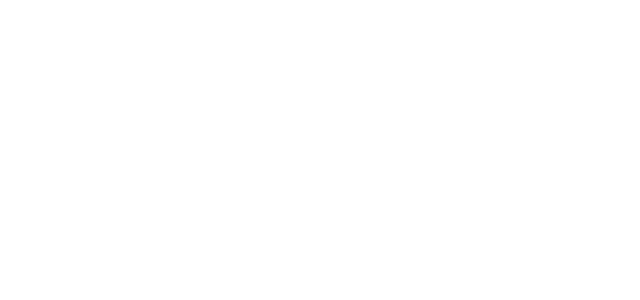
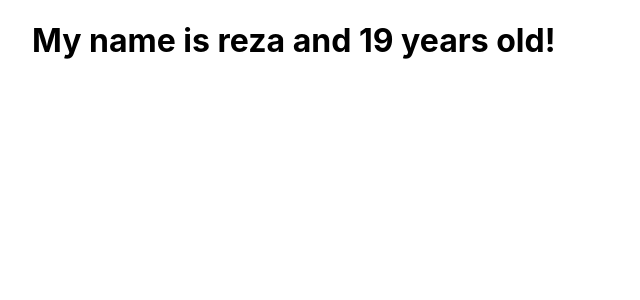
Before and after one commit to rastegardev/reactjs-toturial-botostart, a React (Create React App) app: page / in a window 1280 px wide. Shown: the top 300 px of the page, without its empty margins (0-640 px from the left). Built offline with nearby package versions, Linux system fonts and the light colour scheme.

Commit message:
ta jalase 106 didam - useContext

```diff
--- a/src/App.jsx
+++ b/src/App.jsx
@@ -3,14 +3,21 @@
 
 import "./App.css";
 
-import Counter from "./components/Counter";
-import FormObject from "./components/FormObject";
-import FormArray from "./components/FormArray";
-import UseEffectApp from "./components/UseEffectApp";
-import Data from "./components/Data";
+// import Counter from "./components/Counter";
+// import FormObject from "./components/FormObject";
+// import FormArray from "./components/FormArray";
+// import UseEffectApp from "./components/UseEffectApp";
+// import Data from "./components/Data";
+import ComA from "./components/ContextTorurial/ComA";
+
+export const NameContext = React.createContext();
+export const AgeContext = React.createContext();
 
 function App() {
-  const [isShow, setIsShow] = useState(true);
+  // const [isShow, setIsShow] = useState(true);
+  const [name, setName] = useState("reza");
+  const [age, setAge] = useState(19);
+
   return (
     <>
       {/* <Counter /> */}
@@ -23,6 +30,12 @@
       </button> */}
 
       {/* <Data /> */}
+
+      <NameContext.Provider value={name}>
+        <AgeContext.Provider value={age}>
+          <ComA name={name} age={age} />
+        </AgeContext.Provider>
+      </NameContext.Provider>
     </>
   );
 }
--- /dev/null
+++ b/src/components/ContextTorurial/ComA.jsx
@@ -0,0 +1,13 @@
+import React from "react";
+
+import ComB from "./ComB";
+
+const ComA = () => {
+  return (
+    <>
+      <ComB />
+    </>
+  );
+};
+
+export default ComA;
--- /dev/null
+++ b/src/components/ContextTorurial/ComB.jsx
@@ -0,0 +1,18 @@
+import React, { useContext } from "react";
+
+import { NameContext, AgeContext } from "../../App";
+
+const ComB = () => {
+  const name = useContext(NameContext);
+  const age = useContext(AgeContext);
+
+  return (
+    <>
+      <h1>
+        My name is {name} and {age} years old!
+      </h1>
+    </>
+  );
+};
+
+export default ComB;
```
